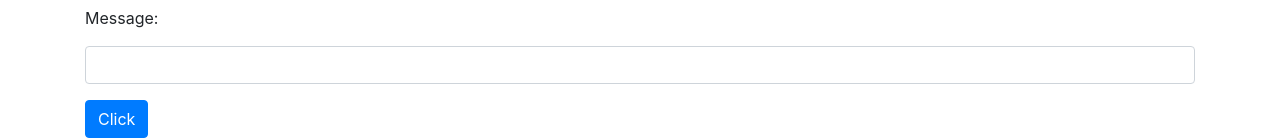
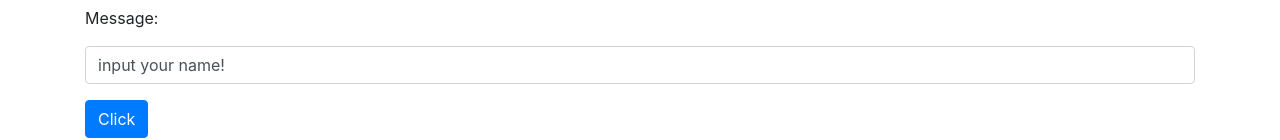
Before and after one commit to shibafu/React-Handson, a React (Create React App) app in the folder my-app/: page / in a window 1280 px wide. Shown: the part 206-346 px from the top of the page. Built offline with nearby package versions, Linux system fonts and the light colour scheme.

Commit message:
バリデーション付きコンポーネント

```diff
--- a/my-app/src/App.js
+++ b/my-app/src/App.js
@@ -43,7 +43,7 @@ class App extends Component {
         <form onSubmit={this.doSubmit}>
           <div className="form-group">
             <label className="form-group">Message:</label>
-            <input type="text" className="form-control" onChange={this.doChange} />
+            <input type="text" className="form-control" onChange={this.doChange} required pattern="[A-Za-z0-9]+" defaultValue="input your name!"/>
           </div>
             <input type="submit" className="btn btn-primary" value="Click" defaultValue="aaa"/>
         </form>
```
